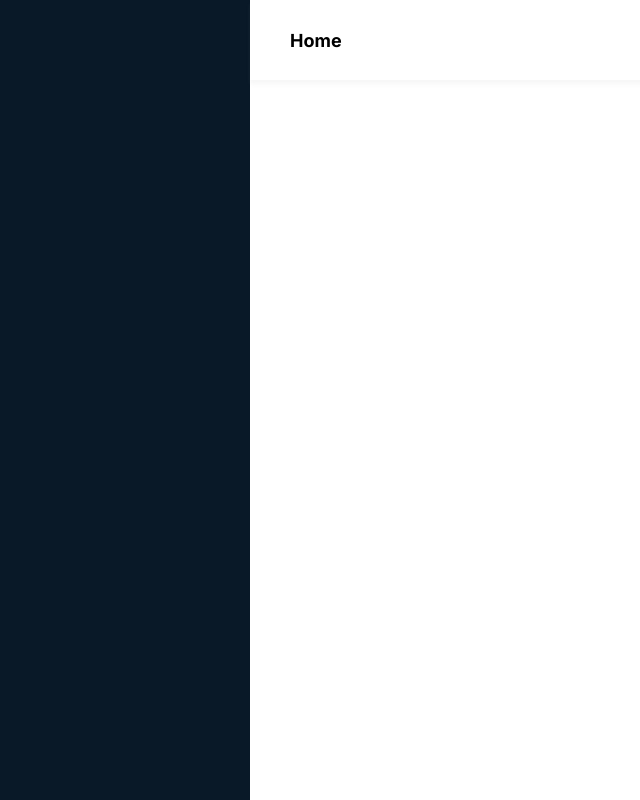
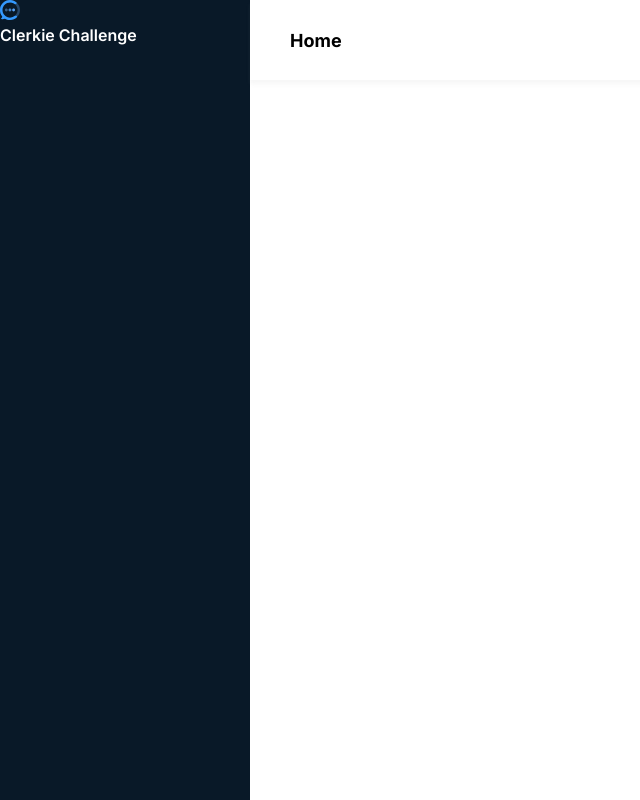
Before and after one commit to jpreston-alt/friends-challenge, a Next.js app: page / in a window 1280 px wide. Shown: the whole page, without its empty margins (0-640 px from the left). Built offline with nearby package versions, Linux system fonts and the light colour scheme.

Commit message:
cleanup pagetemplate remove container

```diff
--- a/components/PageTemplate/PageTemplate.js
+++ b/components/PageTemplate/PageTemplate.js
@@ -11,7 +11,7 @@ const PageTemplate = ({ children, pageName }) => {
     <div className={inter.className}>
       <div className={styles.container}>
         <div className={styles.side_nav_container}>
-          <SideNav />
+          <SideNav pageName={pageName} />
         </div>
         <div className={styles.page_container}>
           <NavBar pageName={pageName} />
--- a/components/SideNav/SideNav.js
+++ b/components/SideNav/SideNav.js
@@ -1,13 +1,22 @@
 import React from "react";
 import PropTypes from "prop-types";
+import { Text, ClerkieIcon } from "@components";
+import stylesGlobal from "@styles/globals.module.css";
 import styles from "./SideNav.module.css";
 
-const SideNav = () => {
-  return <div className={styles.container}></div>;
+const SideNav = ({ pageName }) => {
+  return (
+    <div className={styles.container}>
+      <div className={styles.title_container}>
+        <ClerkieIcon />
+        <Text variant="h3" color="white" className={stylesGlobal.m0}>
+          Clerkie Challenge
+        </Text>
+      </div>
+    </div>
+  );
 };
 
-SideNav.propTypes = {};
-
-SideNav.defaultProps = {};
+SideNav.propTypes = { pageName: PropTypes.string.isRequired };
 
 export default SideNav;
--- a/components/Text/Text.js
+++ b/components/Text/Text.js
@@ -13,12 +13,16 @@ const tagMap = {
   chip: "span",
 };
 
-const Text = ({ variant, color, children }) => {
+const Text = ({ variant, color, children, className }) => {
   const Tag = tagMap[variant];
   const variantClass = styles[variant];
   const colorClass = styles[`color-${color}`];
 
-  return <Tag className={`${variantClass} ${colorClass}`}>{children}</Tag>;
+  return (
+    <Tag className={`${variantClass} ${colorClass} ${className}`}>
+      {children}
+    </Tag>
+  );
 };
 
 Text.propTypes = {
@@ -41,11 +45,13 @@ Text.propTypes = {
     "green",
   ]),
   children: PropTypes.node.isRequired,
+  className: PropTypes.string,
 };
 
 Text.defaultProps = {
   variant: "body",
   color: "primary",
+  className: "",
 };
 
 export default Text;
--- a/components/index.js
+++ b/components/index.js
@@ -5,4 +5,3 @@ export { default as PageTemplate } from "./PageTemplate/PageTemplate";
 export { default as NavBar } from "./NavBar/NavBar";
 export { default as SideNav } from "./SideNav/SideNav";
 export { default as ClerkieIcon } from "./ClerkieIcon/ClerkieIcon";
-export { default as Container } from "./Container/Container";
--- /dev/null
+++ b/styles/globals.module.css
@@ -0,0 +1,3 @@
+.m0 {
+  margin: 0;
+}
```
